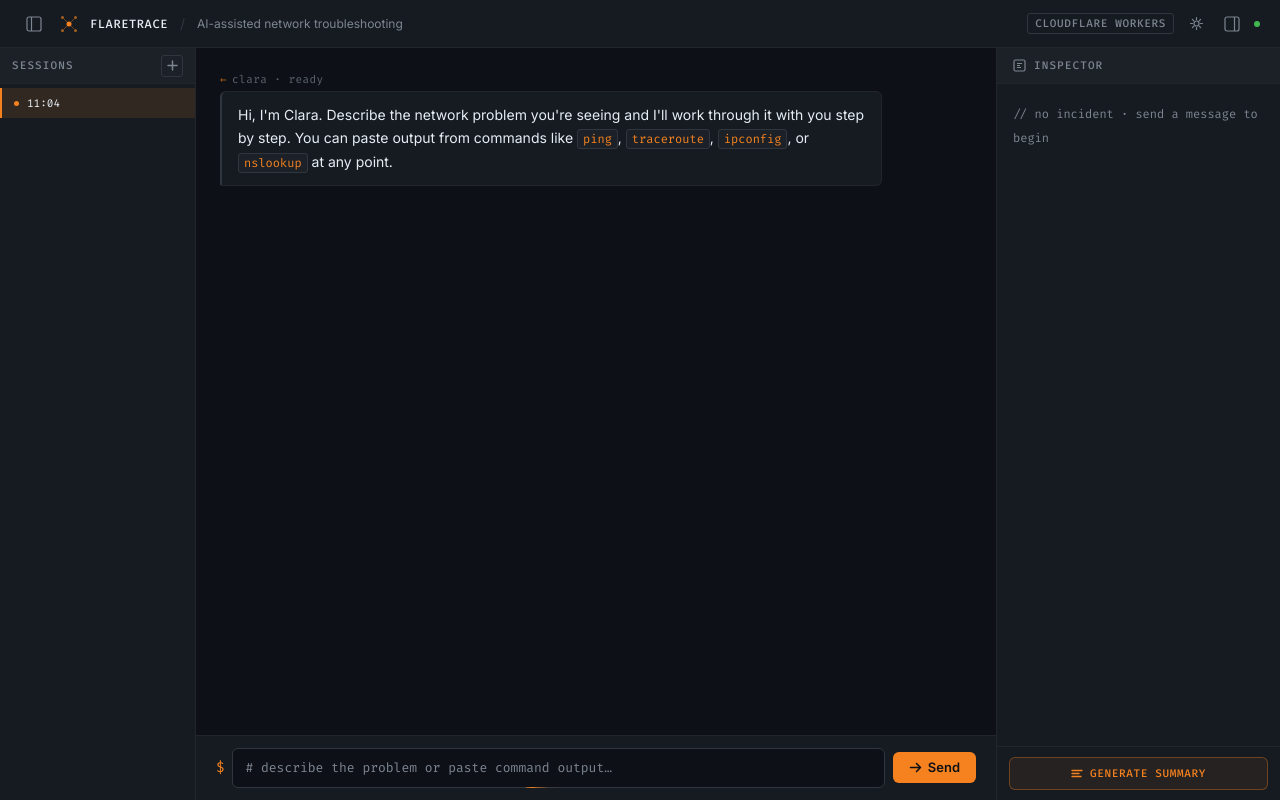
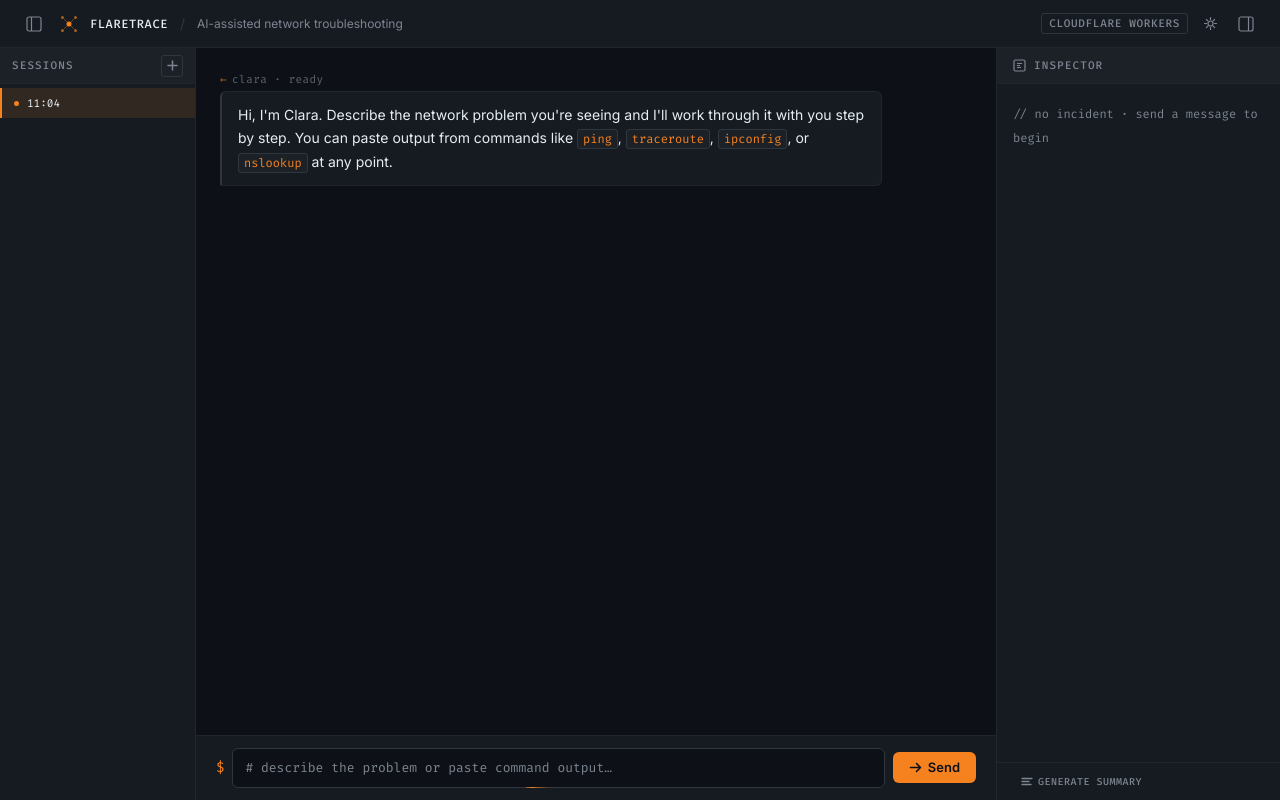
Before and after one commit to GeorgeET15/flaretrace, a website: page public/index.html in a window 1280 px wide. Drawn offline with Linux system fonts and the light colour scheme; no server answers.

Commit message:
style: remove status dot, make summary button inline

```diff
--- a/public/index.html
+++ b/public/index.html
@@ -55,7 +55,6 @@
           </svg>
         </button>
 
-        <span class="app-header__dot" title="Online" aria-label="Online"></span>
       </div>
     </header>
 
--- a/public/style.css
+++ b/public/style.css
@@ -153,13 +153,6 @@
   border-radius: 3px;
 }
 
-.app-header__dot {
-  width: 6px;
-  height: 6px;
-  border-radius: 50%;
-  background: var(--color-ok);
-  flex-shrink: 0;
-}
 
 /* ── Icon buttons (header) ─────────────────────────────────────────────── */
 
@@ -687,39 +680,35 @@
 }
 
 .incident-panel__footer {
-  padding: 10px 12px;
+  padding: 8px 16px;
   border-top: 1px solid var(--color-border);
   flex-shrink: 0;
 }
 
 .incident-summary-btn {
-  width: 100%;
-  display: flex;
+  display: inline-flex;
   align-items: center;
-  justify-content: center;
-  gap: 7px;
-  padding: 8px 12px;
-  background: rgba(246, 130, 31, 0.07);
-  border: 1px solid rgba(246, 130, 31, 0.35);
-  border-radius: var(--radius);
-  color: var(--color-accent);
+  gap: 5px;
+  padding: 4px 8px;
+  background: transparent;
+  border: none;
+  border-radius: 3px;
+  color: var(--color-text-muted);
   font-family: var(--font-mono);
-  font-size: 11px;
+  font-size: 10px;
   font-weight: 500;
-  letter-spacing: 0.06em;
+  letter-spacing: 0.05em;
   text-transform: uppercase;
   cursor: pointer;
-  transition: background 0.15s, border-color 0.15s;
+  transition: color 0.15s;
 }
 
 .incident-summary-btn:hover:not(:disabled) {
-  background: var(--color-accent-dim);
-  border-color: var(--color-accent);
-  animation: none;
+  color: var(--color-accent);
 }
 
 .incident-summary-btn:disabled {
-  opacity: 0.4;
+  opacity: 0.35;
   cursor: not-allowed;
 }
 
```
